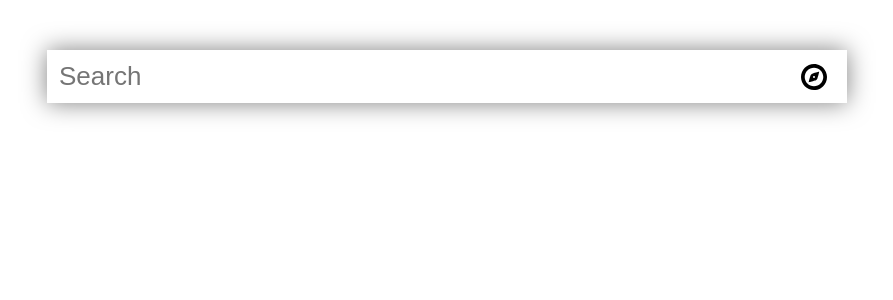
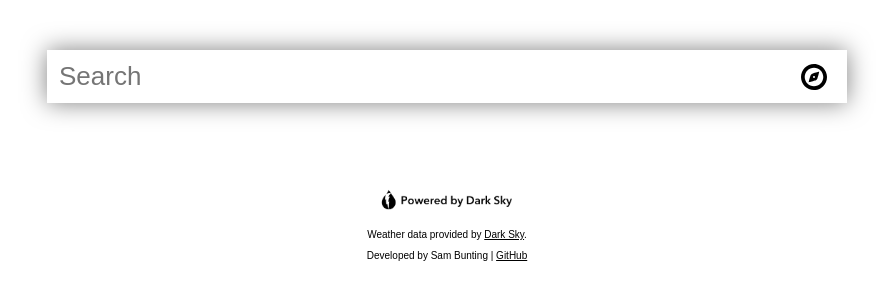
Before and after one commit to sambunting/WeatherApp, a React (Create React App) app in the folder frontend/: page / in a window 1280 px wide. Shown: the top 300 px of the page, without its empty margins (193-1086 px from the left). Built offline with nearby package versions, Linux system fonts and the light colour scheme; no server answers.

Commit message:
Added a footer

```diff
--- a/frontend/src/App.js
+++ b/frontend/src/App.js
@@ -6,6 +6,7 @@ import Title from './components/title/title';
 import Search from './components/search/search';
 import DayChart from './components/dayChart/dayChart';
 import DailyForcast from './components/dailyForcast/dailyForcast';
+import Footer from './components/footer/footer';
 
 class App extends React.Component {
   constructor(props) {
@@ -181,6 +182,8 @@ class App extends React.Component {
           <DailyForcast data={this.state.weatherData.daily.data}></DailyForcast>
           </>
         }
+
+        <Footer></Footer>
       </div>
     );
   }
--- /dev/null
+++ b/frontend/src/components/footer/footer.css
@@ -0,0 +1,11 @@
+.footer {
+    padding-top: 30px;
+    padding-bottom: 30px;
+    text-align: center;
+    font-size: 10px;
+}
+
+.footer__attribution {
+    width: 100%;
+    max-width: 150px;
+}
--- /dev/null
+++ b/frontend/src/components/footer/footer.js
@@ -0,0 +1,17 @@
+import React from 'react';
+
+import './footer.css';
+
+function Footer() {
+    return (
+        <div className="footer">
+            <a href="https://darksky.net/poweredby/" rel="noopener noreferrer" target="_blank">
+                <img className="footer__attribution" src="attribution.png" alt="Powered by Dark Sky"/>
+                </a>
+            <p>Weather data provided by <a href="https://darksky.net/poweredby/" rel="noopener noreferrer" target="_blank">Dark Sky</a>.</p>
+            <p>Developed by Sam Bunting | <a href="https://github.com/sambunting/WeatherApp" rel="noopener noreferrer" target="_blank">GitHub</a></p>
+        </div>
+    )
+}
+
+export default Footer;
--- a/frontend/src/index.css
+++ b/frontend/src/index.css
@@ -3,3 +3,7 @@ body {
   margin: 0px;
   padding: 0px;
 }
+
+a {
+  color: inherit;
+}
```
Also changed, not shown: frontend/stories/index.js (+6 -0 lines), frontend/public/attribution.png (added).
